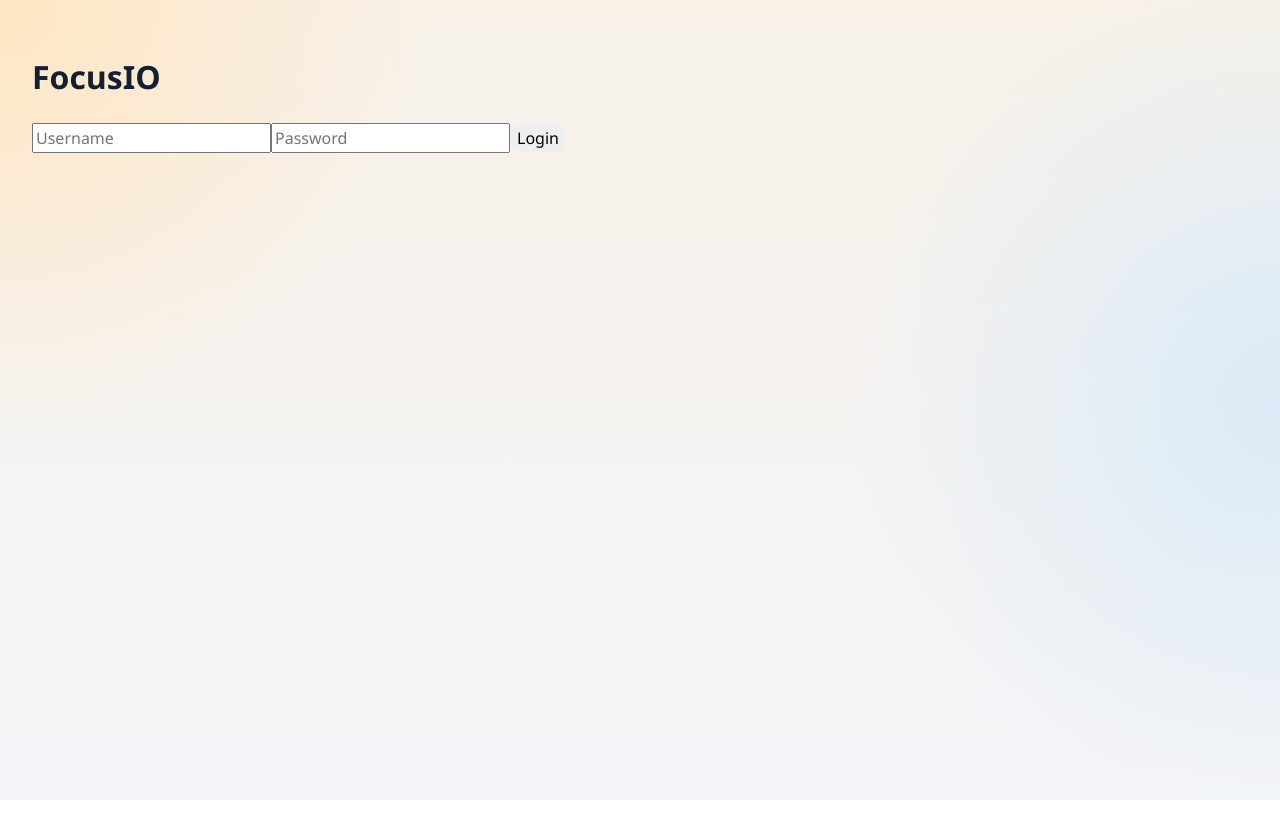
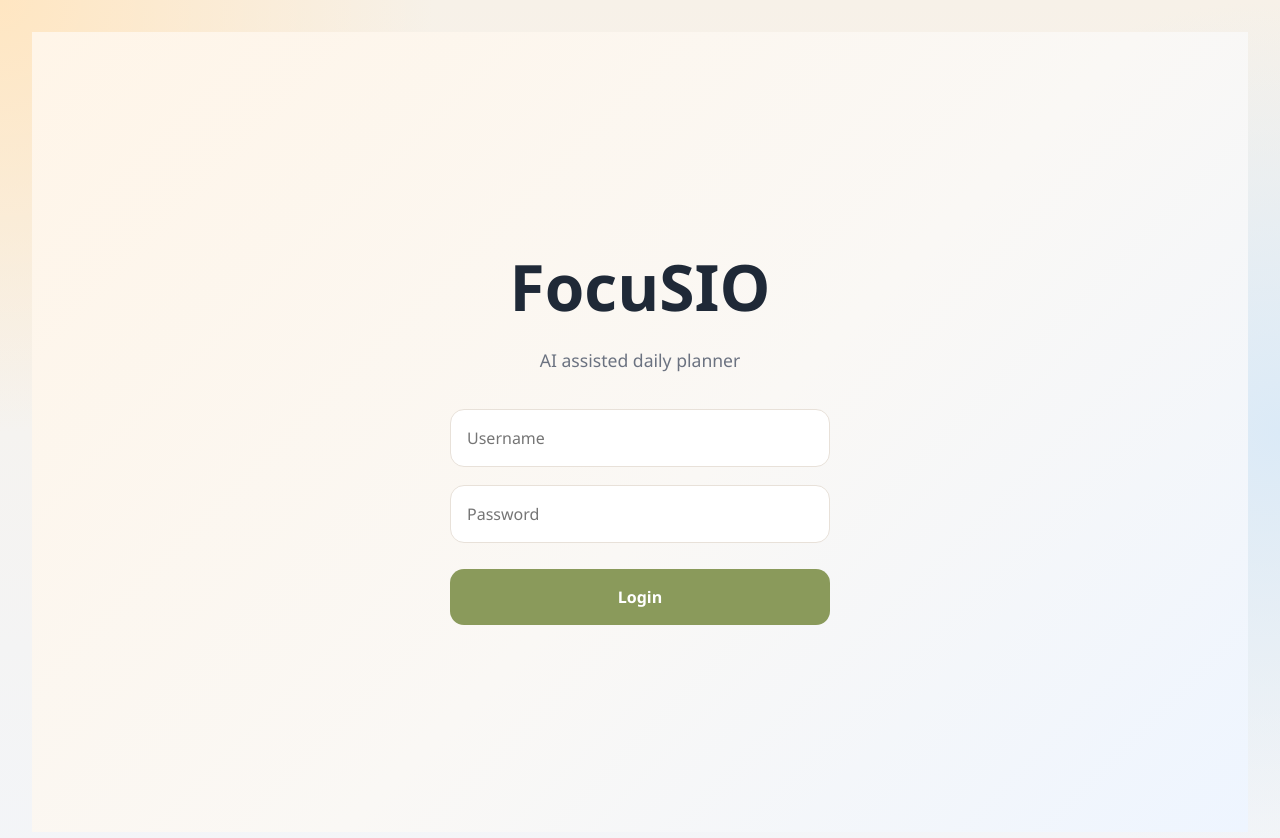
Before and after one commit to Shaurya-fs/FocusIO, a React (Vite) app: page / in a window 1280 px wide. Shown: the top 838 px of the page. Before the commit the page ends 800 px from the top, so only its background shows below. Built offline with nearby package versions, Linux system fonts and the light colour scheme.

Commit message:
debugging Ai Scheduling issues and updated loginpage css

```diff
--- a/src/Components/AIPlanner.jsx
+++ b/src/Components/AIPlanner.jsx
@@ -1,7 +1,7 @@
 import { useState } from "react";
 import "./AIPlanner.css";
 
-function AIPlanner() {
+function AIPlanner({ tasks }) {
   const [schedule, setSchedule] = useState("");
   const [loading, setLoading] = useState(false);
   const handleGenerate = async () => {
@@ -13,6 +13,7 @@ function AIPlanner() {
             headers: {
                 "Content-Type": "application/json",
             },
+            body: JSON.stringify({ tasks }),
             });
 
             const data = await response.json();
--- a/src/Components/AddTask.jsx
+++ b/src/Components/AddTask.jsx
@@ -12,7 +12,12 @@ function AddTask({ addTask, updateTask, editingTask }) {
 
   useEffect(() => {
     if (editingTask) {
-      setTask(editingTask);
+      setTask({
+        ...editingTask,
+        dueDate: editingTask.dueDate
+          ? editingTask.dueDate.split("T")[0]
+          : "",
+      });
     }
   }, [editingTask]);
 
--- a/src/Components/CalendarView.jsx
+++ b/src/Components/CalendarView.jsx
@@ -11,11 +11,26 @@ function CalendarView({ tasks }) {
   const activeTasks = tasks.filter((task) => !task.completed).length;
   const completedTasks = tasks.length - activeTasks;
 
+  const start = new Date();
+  start.setHours(9, 0, 0, 0);
+
+  const end = new Date(start);
+  end.setHours(10, 0, 0, 0);
+
+  const formatGoogleDate = (date) =>
+    date.toISOString().replace(/[-:]/g, "").split(".")[0] + "Z";
+
+  const googleCalendarLink = `https://calendar.google.com/calendar/render?action=TEMPLATE&text=FocusIO+Daily+Plan&details=${encodeURIComponent(
+    tasks
+      .map((task) => `• ${task.title}${task.time ? ` (${task.time})` : ""}`)
+      .join("\n")
+  )}&dates=${formatGoogleDate(start)}/${formatGoogleDate(end)}`;
+
   return (
     <div className="calendar-view">
       <div className="calendar-view__copy">
         <p className="calendar-view__eyebrow">Google Calendar</p>
-        <h2>Calender</h2>
+        <h2>Calendar</h2>
       </div>
 
       <div className="calendar-view__stats">
@@ -36,15 +51,15 @@ function CalendarView({ tasks }) {
       <div className="calendar-view__actions">
         <a
           className="calendar-view__primary"
-          href="https://calendar.google.com/"
+          href={googleCalendarLink}
           target="_blank"
           rel="noreferrer"
         >
-          Link Google Calendar
+          Add Today's Tasks to Google Calendar
         </a>
 
         <p className="calendar-view__note">
-
+          Opens Google Calendar with today's task list pre-filled in a new event.
         </p>
       </div>
     </div>
--- a/src/pages/HomePage.css
+++ b/src/pages/HomePage.css
@@ -1,6 +1,7 @@
 .Dashboard {
-  height:100vh;
-  overflow:hidden;
+  min-height:100vh;
+  overflow-y:auto;
+  overflow-x:hidden;
   background:#FAF8F5;
   padding:18px;
   display:flex;
@@ -56,13 +57,12 @@
     padding: 16px;
     border: 1px solid #E5E7EB;
     box-shadow: 0 4px 12px rgba(0,0,0,0.06);
-    overflow: hidden;
+    overflow: auto;
 }
 
-
-@media (max-width: 900px) {
-  .dashboard__grid {
-    grid-template-columns: 1fr;
+@media (max-width: 1100px) {
+  .Dashboard {
+    height: auto;
+    min-height: 100vh;
   }
-
 }
--- a/src/pages/HomePage.jsx
+++ b/src/pages/HomePage.jsx
@@ -145,7 +145,7 @@ function HomePage() {
         </div>
 
         <div className="dashboard__panel">
-          <AIPlanner />
+          <AIPlanner tasks={tasks} />
         </div>
 
         <div className="dashboard__panel">
--- a/src/pages/LoginPage.css
+++ b/src/pages/LoginPage.css
@@ -1,21 +1,81 @@
-
-
 .login-page {
   min-height: 100vh;
   display: flex;
   justify-content: center;
   align-items: center;
-  background: #FAF8F5;
   padding: 20px;
   box-sizing: border-box;
+  background: linear-gradient(
+    135deg,
+    #FFF5E8 0%,
+    #FAF8F5 55%,
+    #EEF5FF 100%
+  );
 }
 
 .login-card {
   width: 100%;
-  max-width: 380px;
-  background: #FFFCF8;
+  max-width: 420px;
+  padding: 20px;
+  text-align: center;
+}
+
+.LoginCredentials {
+  display: flex;
+  flex-direction: column;
+  align-items: center;
+}
+
+.LoginCredentials h1 {
+  margin: 0;
+  font-size: 4rem;
+  font-weight: 800;
+  color: #1F2937;
+}
+
+.LoginCredentials h1 span {
+  color: #8A9A5B;
+}
+
+.login-subtitle {
+  margin: 12px 0 36px;
+  color: #6B7280;
+  font-size: 1.1rem;
+}
+
+.LoginCredentials input {
+  width: 100%;
+  padding: 16px;
+  margin-bottom: 18px;
   border: 1px solid #E8E1D9;
-  border-radius: 18px;
-  padding: 32px;
-  box-shadow: 0 8px 20px rgba(0,0,0,0.08);
+  border-radius: 14px;
+  background: #FFFFFF;
+  font-size: 1rem;
+  color: #2E2E2E;
+  box-sizing: border-box;
+  transition: 0.2s ease;
 }
+
+.LoginCredentials input:focus {
+  outline: none;
+  border-color: #8A9A5B;
+  box-shadow: 0 0 0 3px rgba(138,154,91,0.15);
+}
+
+.LoginCredentials button {
+  width: 100%;
+  padding: 16px;
+  margin-top: 8px;
+  border: none;
+  border-radius: 14px;
+  background: #8A9A5B;
+  color: #FFFFFF;
+  font-size: 1rem;
+  font-weight: 600;
+  cursor: pointer;
+  transition: background 0.2s ease;
+}
+
+.LoginCredentials button:hover {
+  background: #72814B;
+}
--- a/src/pages/LoginPage.jsx
+++ b/src/pages/LoginPage.jsx
@@ -1,4 +1,5 @@
 import { useState } from "react";
+import "./LoginPage.css";
 
 function LoginPage({ onLogin }) {
   const [username, setUsername] = useState("");
@@ -8,7 +9,8 @@ function LoginPage({ onLogin }) {
     <div className="login-page">
       <div className="login-card">
         <div className="LoginCredentials">
-          <h1>FocusIO</h1>
+          <h1>FocuSIO</h1>
+          <p className="login-subtitle">AI assisted daily planner</p>
 
           <input
             type="text"
```
Also changed, not shown: 1 other file (tests, documents, lock files or other folders).
